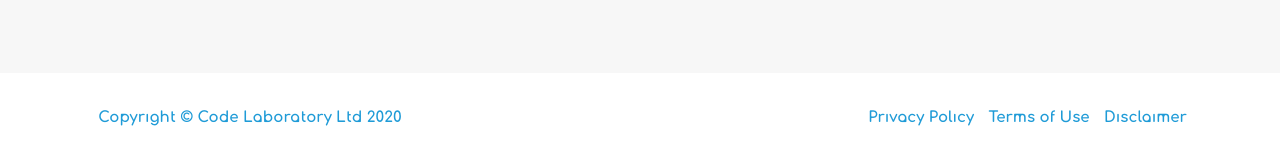
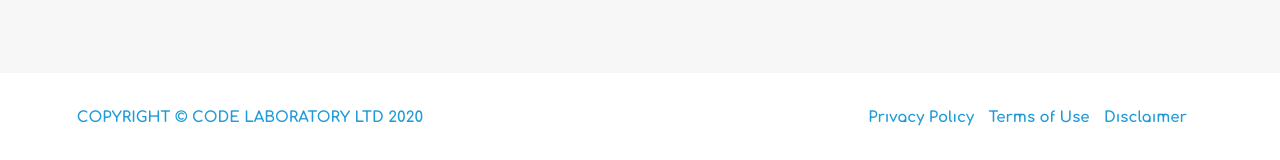
Before and after one commit to codelaboratoryltd/codelaboratoryltd.github.io, a Jekyll site: the page built from privacypolicy.md, in a window 1280 px wide. Shown: the part 768-928 px from the top of the page. Built offline with Jekyll 4.4.1, drawn with Linux system fonts in a browser that asks for light colours.

Commit message:
Fix casing on footer

```diff
--- a/_sass/main.scss
+++ b/_sass/main.scss
@@ -353,14 +353,12 @@ footer {
 
 footer span.copyright {
   text-transform: uppercase;
-  text-transform: none;
   font-family: $primary-font;
   line-height: 40px;
 }
 
 footer ul.quicklinks {
   margin-bottom: 0;
-  text-transform: uppercase;
   text-transform: none;
   font-family: $primary-font;
   line-height: 40px;
```
